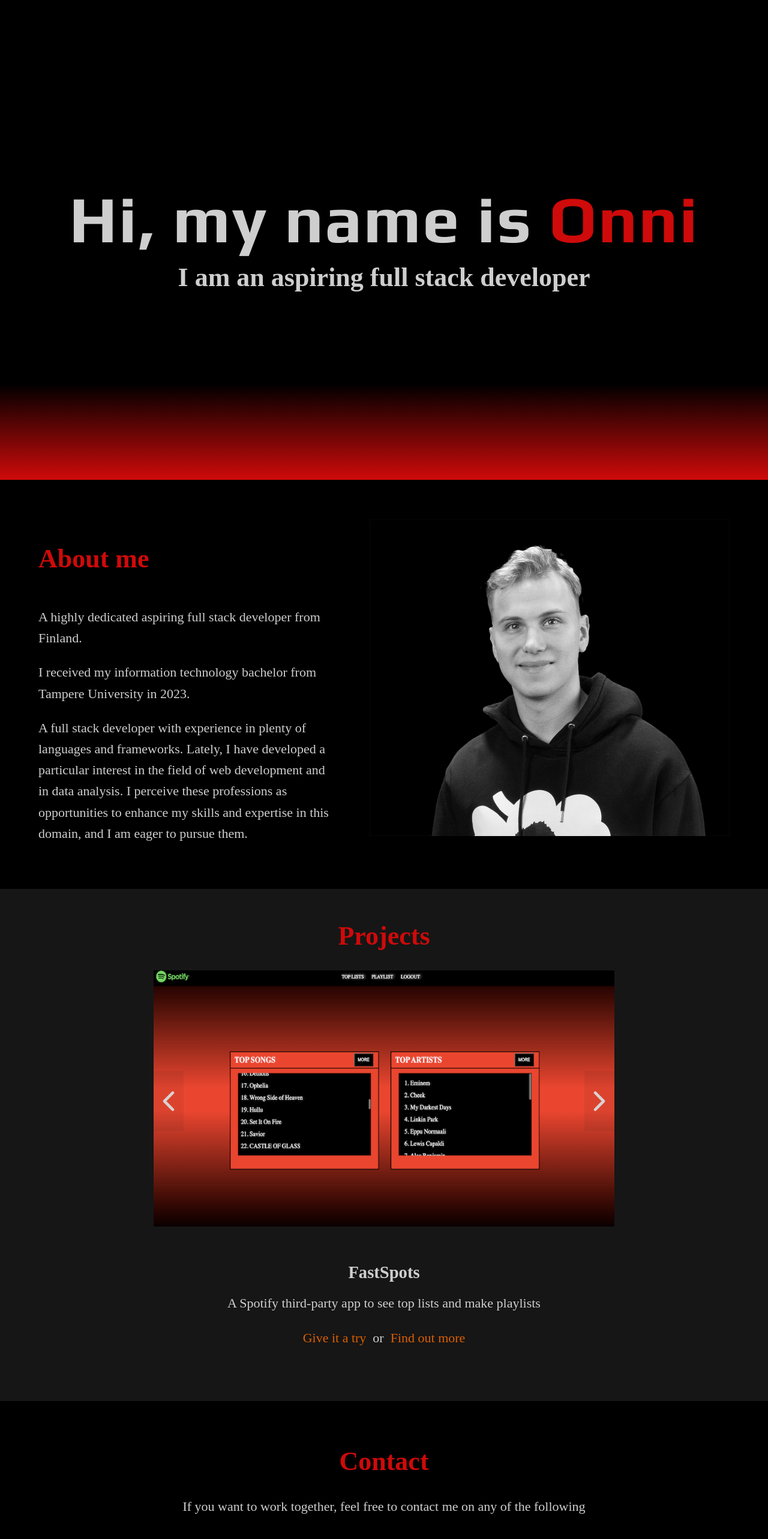
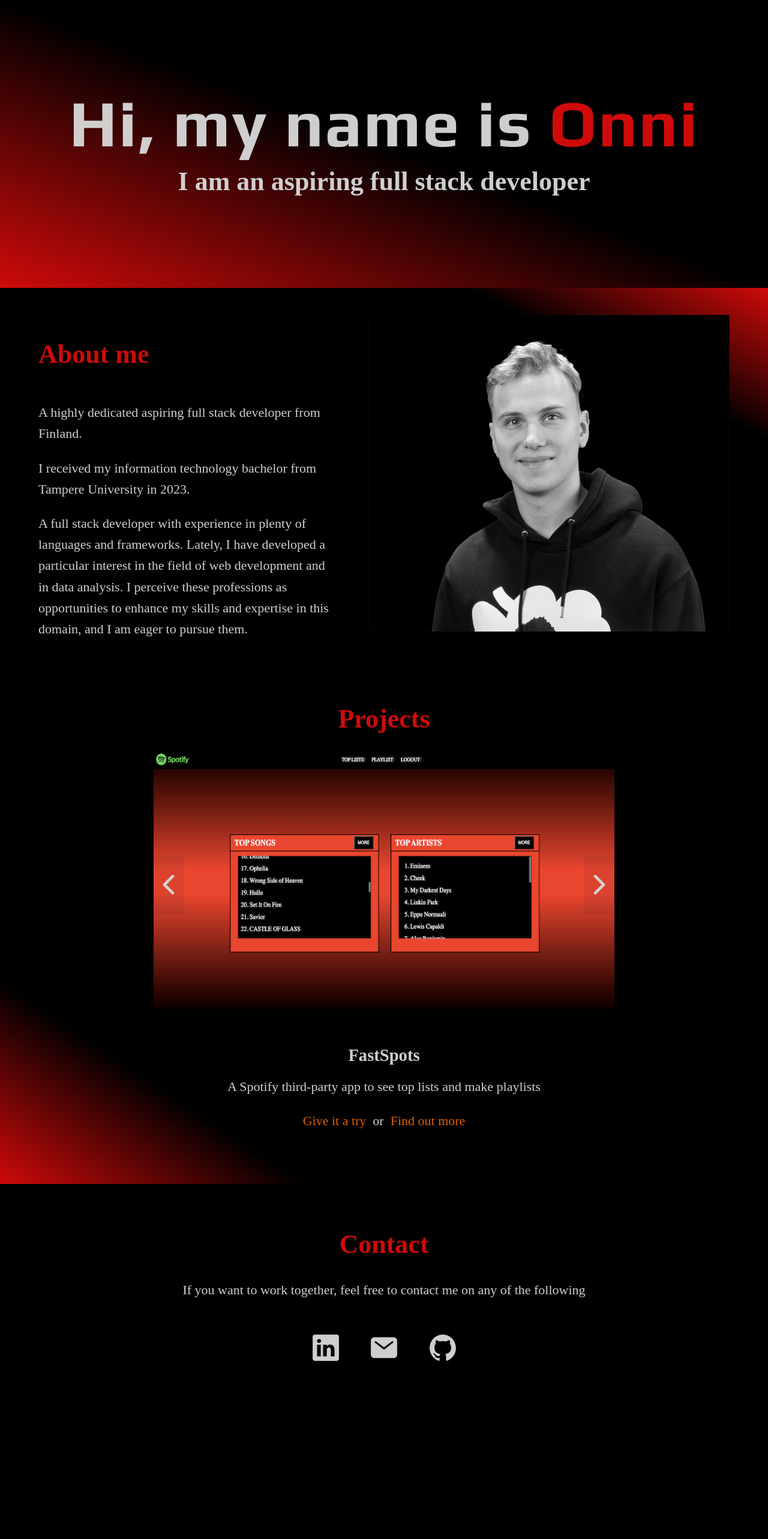
Before and after one commit to xmk0987/OldPersonalPortfolio, a React (Create React App) app in the folder frontend/: page / in a window 1280 px wide. Shown: the top 2566 px of the page at 60% size. After the commit the page ends 2348 px from the top, so only its background shows below. Built offline with nearby package versions, Linux system fonts and the light colour scheme; a web font is replaced by a local one.

Commit message:
Vähä uutta makua

```diff
--- a/frontend/src/stylesheets/about.css
+++ b/frontend/src/stylesheets/about.css
@@ -1,10 +1,12 @@
 
 .about-container{
-    height: 100%; /* Onko 100vh hyvä vai pitäiskö pienentää*/
+    height: 80vh; /* Onko 100vh hyvä vai pitäiskö pienentää*/
     width: 100%;
     display:flex;
     align-items: center;
     justify-content: center;
+    background: linear-gradient(to top right, var(--main-color) 0%, var(--main-color) 80%,  var(--secondary-color)100%);
+
 }
 
 .about-center-container{
@@ -36,6 +38,7 @@
 .about-profile-image {
     max-width:600px;
     margin-bottom: 3rem;
+
 }
 
 
--- a/frontend/src/stylesheets/banner.css
+++ b/frontend/src/stylesheets/banner.css
@@ -1,15 +1,15 @@
 
 
 .banner-container {
-    background-color: var(--main-color);
-    height:100vh;
+    height:60vh;
     width: 100%;
     display: flex;
     justify-content: center;
     align-items: center;
     flex-direction: column;
     position:relative;
-    background: linear-gradient( var(--main-color) 0%, var(--main-color) 80%,  var(--secondary-color)100%);
+    background: linear-gradient(to bottom left, var(--main-color) 0%, var(--main-color) 50%,  var(--secondary-color)100%);
+
 }
 
 .banner-header-text {
--- a/frontend/src/stylesheets/projects.css
+++ b/frontend/src/stylesheets/projects.css
@@ -2,13 +2,15 @@
 
 .projects-container {
     width: 100%;
-    height: 100%;
+    height: 80%;
     display: flex;
     justify-content: center;
     flex-direction: column;
     align-items: center;
     position: relative;
-    background-color: var(--second-main);
+    background-color: rgb(0, 0, 0);
+    background: linear-gradient(to bottom left, var(--main-color) 0%, var(--main-color) 80%,  var(--secondary-color)100%);
+
 }
 
 .projects-header{
```
Also changed, not shown: frontend/src/images/Screenshot 2024-01-17 at 10.49.00.png (added), frontend/src/images/Screenshot 2024-01-17 at 10.49.12.png (added).
